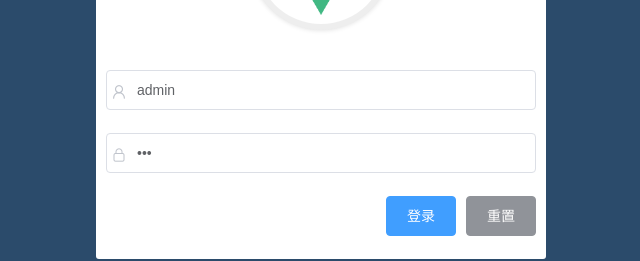
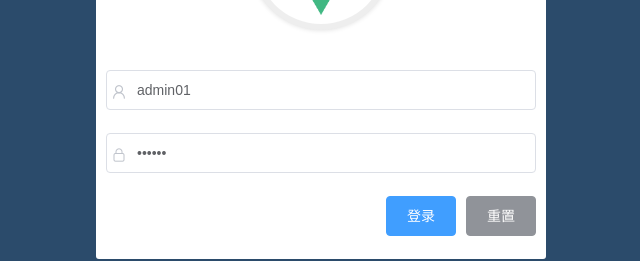
Before and after one commit to Makato-Sino/swf-front-end, a Vue app: page /#/login in a window 1280 px wide. Shown: the part 291-552 px from the top of the page, without its empty margins (319-959 px from the left). Built offline with nearby package versions, Linux system fonts and the light colour scheme.

Commit message:
添加登录验证功能

```diff
--- a/src/components/Login.vue
+++ b/src/components/Login.vue
@@ -32,8 +32,8 @@ export default {
         return {
             // 表单数据对象
             loginForm: {
-                username:"admin",
-                password:"123"
+                username:"admin01",
+                password:"123456"
             },
             // 验证对象
             loginRules: {
@@ -60,10 +60,11 @@ export default {
             // 验证校验规则
             this.$refs.loginFormRef.validate(async valid => {
                 if (!valid) return; //验证失败
-                const {data:res} = await this.$http.post("test"); //访问后台
-                if (res == "ok") {
+                const {data:res} = await this.$http.post("login",this.loginForm); //访问后台
+                if (res.flag == "ok") {
                     this.$message.success("操作成功"); // 信息提示
                     this.$router.push({path: "/home"}); // 页面路由跳转
+                    console.log(res.user);
                 } else {
                     this.$message.error("操作失败"); // 错误提示
                 }
```
